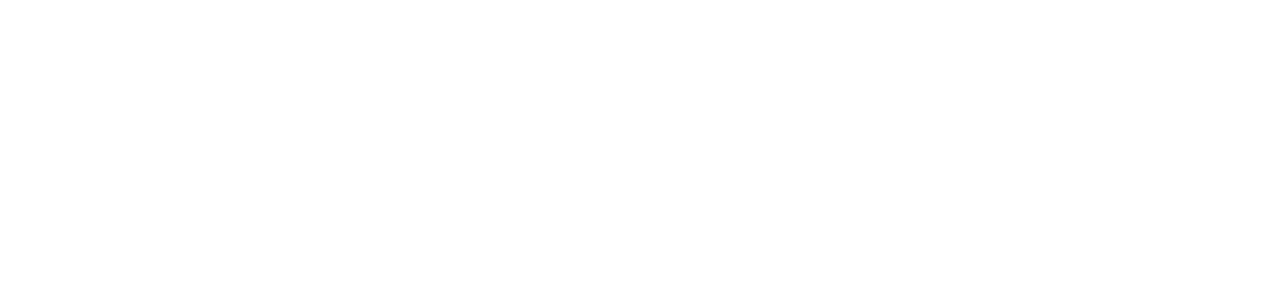
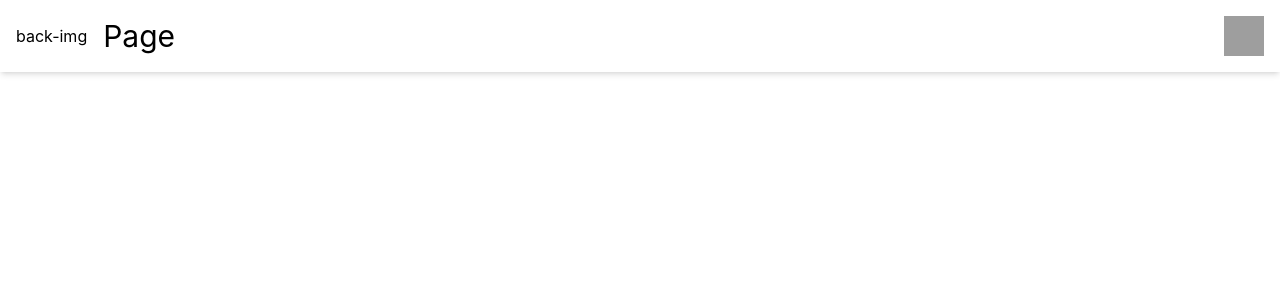
Before and after one commit to SpaceShade/food-order, a React (Create React App) app: page /summary in a window 1280 px wide. Before the commit this address had no page. Shown: the top 300 px of the page. Built offline with nearby package versions, Linux system fonts and the light colour scheme; grey boxes are pictures that could not be loaded.

Commit message:
create summary and navigate cart

```diff
--- a/src/App.js
+++ b/src/App.js
@@ -3,12 +3,14 @@
 import Home from './pages/home';
 import './App.css';
 import Detail from './pages/detail';
+import Summary from './pages/summary';
 function App() {
   return (
     <Router>
       <Routes>
         <Route path="/" element={<Home />} />
         <Route path="/detail" element={<Detail />} />
+        <Route path="/summary" element={<Summary />} />
       </Routes>
     </Router>
   );
--- a/src/components/navbar.js
+++ b/src/components/navbar.js
@@ -5,7 +5,7 @@
 
 const Navbar = () => {
   const location = useLocation();
-  const navigate = useNavigate();  // Add the useNavigate hook
+  const navigate = useNavigate();
 
   const getTitle = () => {
     switch (location.pathname) {
@@ -47,7 +47,9 @@
         return null;
     }
   };
-
+  const handleCartClick =()=>{
+    navigate(`/`);
+}
   return (
     <div>
       <div className="p-4 shadow-md flex justify-between items-center">
@@ -55,7 +57,7 @@
           <div>{getBack()}</div>
           <h1 className="text-3xl ml-4">{getTitle()}</h1>
         </div>
-        <img src={cart} alt="cart" className="h-10 w-10" />
+       <img src={cart} alt="cart" className="h-10 w-10" onClick={handleCartClick} />
       </div>
     </div>
   );
--- /dev/null
+++ b/src/pages/summary.js
@@ -0,0 +1,12 @@
+import React from 'react'
+import Navbar from '../components/navbar'
+const Summary = () => {
+  return (
+    <div>
+      <Navbar/>
+
+    </div>
+  )
+}
+
+export default Summary
```
